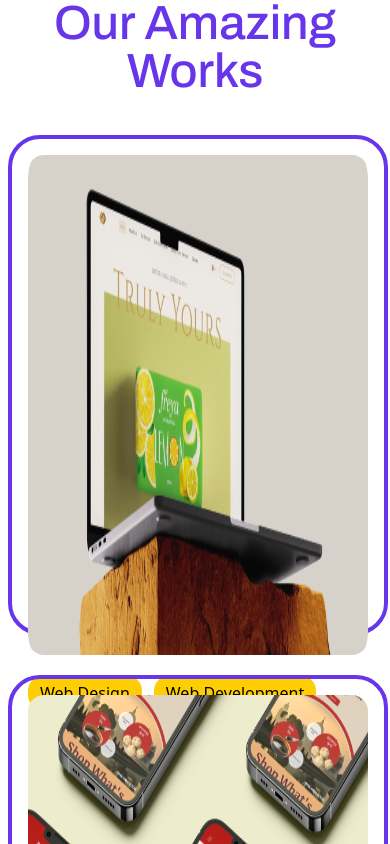
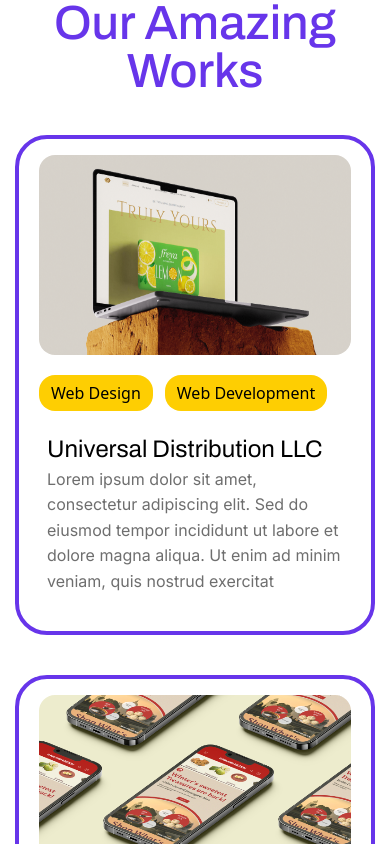
Before and after one commit to biswa-ganguly/re-design, a React (Vite) app: page / in a window 390 px wide. Shown: the part 7960-8804 px from the top of the page. Built offline with nearby package versions, Linux system fonts and the light colour scheme.

Commit message:
Cards Fixed

```diff
--- a/src/components/AmazingCard.jsx
+++ b/src/components/AmazingCard.jsx
@@ -1,16 +1,12 @@
 const AmazingCard = ({ title, description, tags, image }) => {
   return (
-    <div className="md:w-[550px] md:h-[500px] lg:w-[620px] lg:h-[560px] w-[380px] h-[500px] rounded-[32px] border-[4px] border-[#6735EA] flex flex-col gap-5 py-4 px-4 items-center">
+    <div className="md:w-[550px] md:h-[500px] lg:w-[620px] lg:h-[560px] w-[360px] h-[500px] rounded-[32px] border-[4px] border-[#6735EA] flex flex-col gap-5 py-4 px-5 items-center">
       <div className="rounded-[16px] transform transition-transform duration-500 hover:scale-95 hover:rotate-2 hover:translate-x-1 hover:translate-y-1">
-        {image ? (
-          <img
-            src={image}
-            alt={title}
-            className="md:w-[520px] md:h-[270px] lg:w-[588px] lg:h-[320px] w-[350px] h-[500px] rounded-[16px]"
-          />
-        ) : (
-          <div className="md:w-[520px] md:h-[270px] lg:w-[588px] lg:h-[320px] w-[350px] h-[500px] rounded-[16px]"></div>
-        )}
+        <img
+          src={image}
+          alt={title}
+          className="md:w-[520px] md:h-[270px] lg:w-[588px] lg:h-[320px] w-[350px] h-[200px] rounded-[16px]"
+        />
       </div>
 
       <div className="flex gap-3 w-full">
@@ -24,12 +20,11 @@
         ))}
       </div>
       <div className="px-2">
-        <h1 className="font-archivo text-[32px]">{title}</h1>
+        <h1 className="font-archivo md:text-[32px] text-[24px]">{title}</h1>
         <p className="font-inter text-[16px] font-normal leading-[160%] text-[#0d0d0d99]">
           {description}
         </p>
       </div>
-
     </div>
   );
 };
--- a/src/pages/Home/AmazingWorks.jsx
+++ b/src/pages/Home/AmazingWorks.jsx
@@ -84,10 +84,10 @@
   ];
   return (
     <div className="flex flex-col gap-10 items-center justify-center my-10">
-      <h1 className="text-[#6735EA] text-center font-archivo text-5xl lg:text-7xl font-medium">
+      <h1 className="text-[#6735EA] text-center font-archivo text-5xl lg:text-7xl font-medium px-2">
         Our Amazing Works
       </h1>
-      <div className="grid grid-cols-1 sm:grid-cols-2 gap-10">
+      <div className="grid grid-cols-1 lg:grid-cols-2 gap-10">
         {works.map((work, index) => (
           <div key={index} className="px-2">
             <AmazingCard
```
